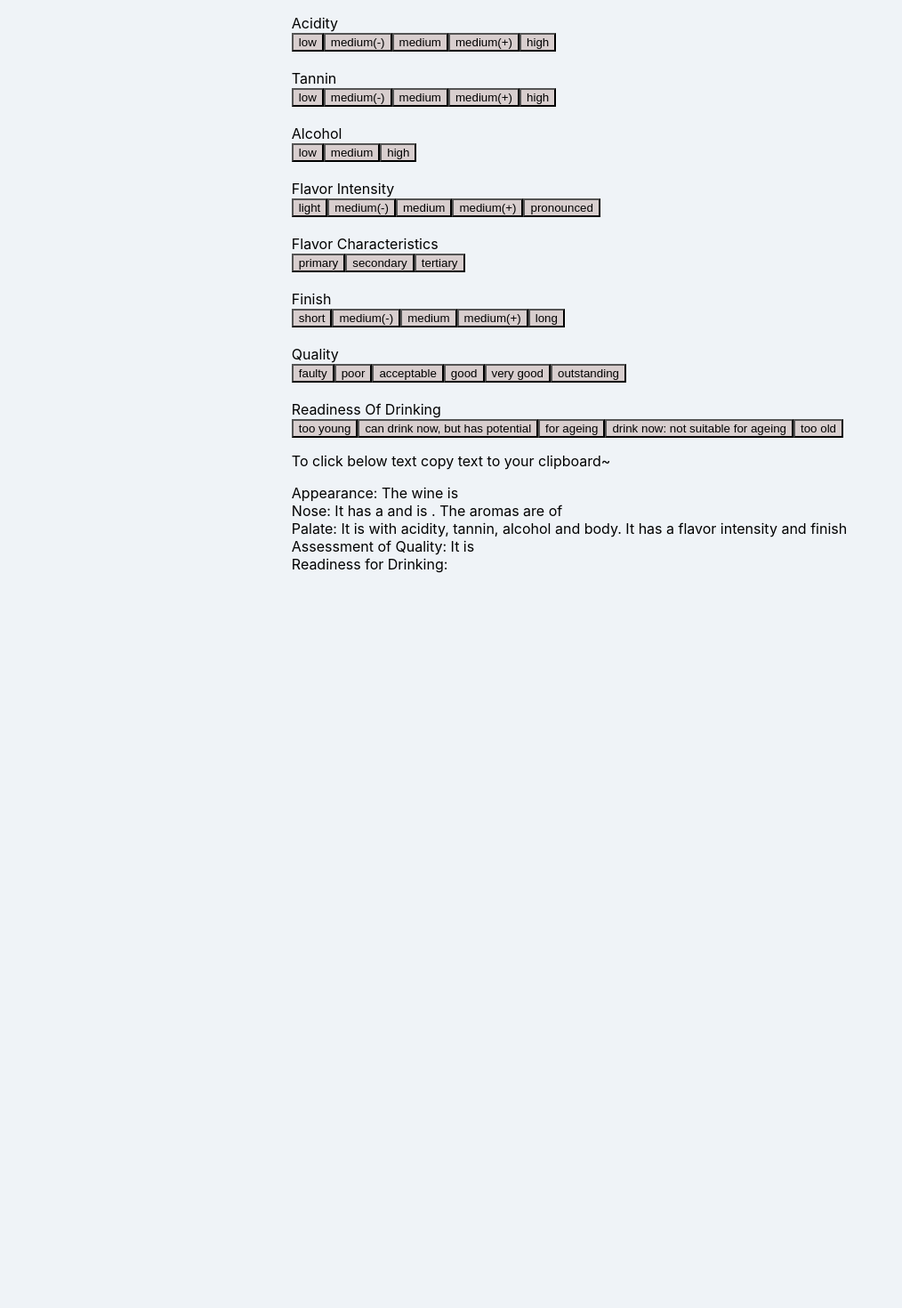
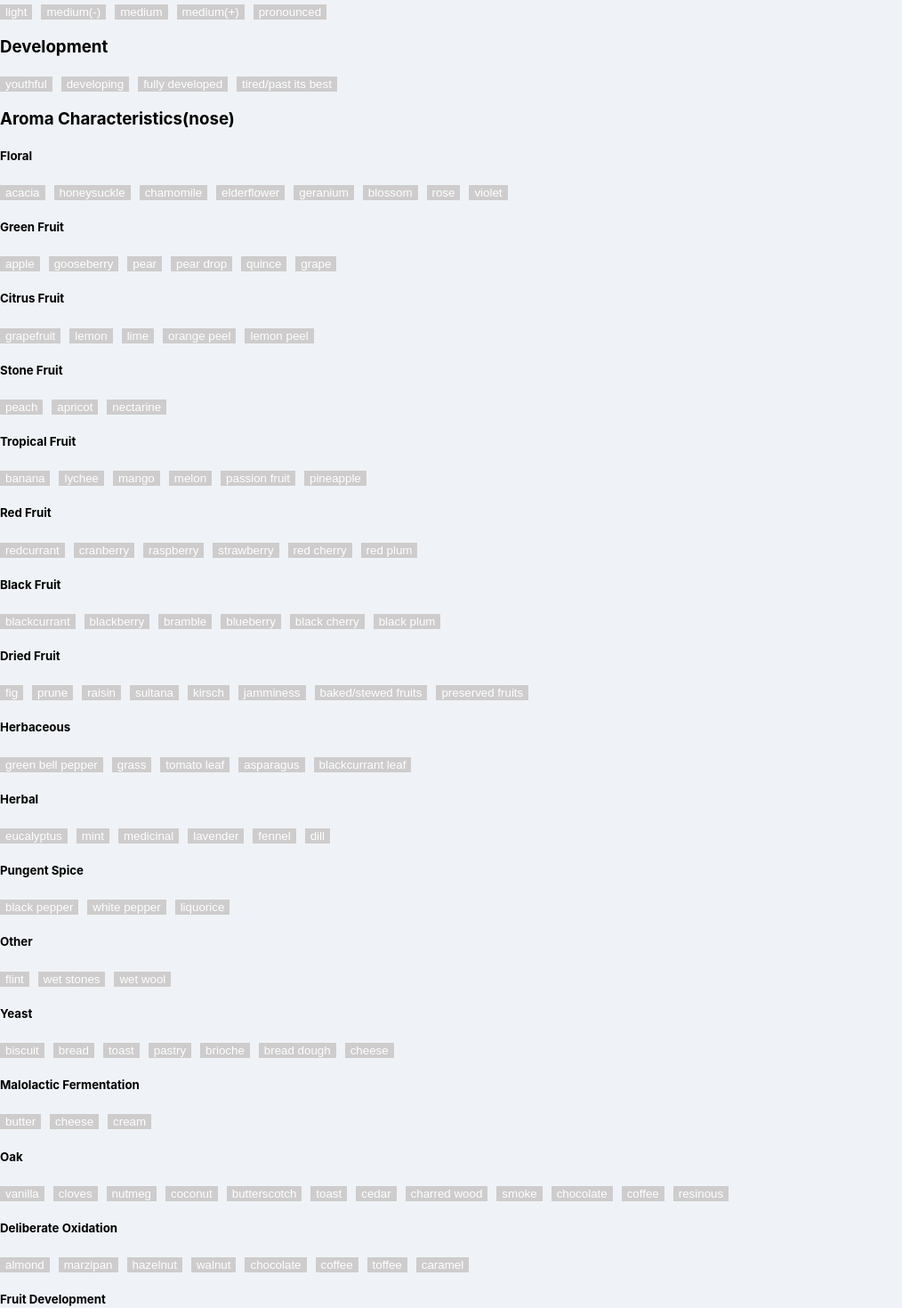
Before and after one commit to sangmoon/vline, a React (Create React App) app: page / in a window 1280 px wide. Shown: the part 480-1950 px from the top of the page at 89% size, without its empty margins (0-1014 px from the left). Before the commit the page ends 1140 px from the top, so only its background shows below. Built offline with nearby package versions, Linux system fonts and the light colour scheme.

Commit message:
add aromas

```diff
--- a/src/App.css
+++ b/src/App.css
@@ -20,11 +20,14 @@ body {
 }
 
 button {
-  background-color: rgb(216, 206, 206);
+  color: white;
+  background-color: rgb(206, 204, 204);
+  border: none;
+  margin-right: 10px;
 }
 
 button.active {
-  background-color: greenyellow;
+  background-color: rgb(3, 3, 3);
 }
 
 p#text {
--- a/src/App.js
+++ b/src/App.js
@@ -1,5 +1,6 @@
 import React from "react"
 import "./App.css"
+import {floral, greenFruit, citrusFruit, stoneFruit, tropicalFruit, redFruit, blackFruit, driedFruit, herbaceous, herbal, pungentSpice,other, yeast, malolacticFermentation, oak, deliberateOxidation, fruitDevelopment, bottleAge} from "./Lexion"
 
 function camelToTitle(str) {
   let result = str.replace( /([A-Z])/g, " $1");
@@ -20,7 +21,17 @@ class Choice extends React.Component {
   }
 }
 
+function Title({title, type}) {
+    if (title) {
+      return <h5>{camelToTitle(title)}</h5>
+    } else {
+      return <h3>{camelToTitle(type)}</h3>
+    }
+  }
+
 class Choices extends React.Component {
+
+
 
   render() {
     const choices = this.props.choices.map(
@@ -30,36 +41,12 @@ class Choices extends React.Component {
     )
     return (
       <div>
-        <div>{camelToTitle(this.props.type)}</div>
+        <Title title={this.props.title} type={this.props.type} />
         {choices}
       </div>
     )
   }
 }
-
-/* PRIMARY AROMAS AND FLAVOURS */
-const floral = ["acacia", "honeysuckle", "chamomile", "elderflower", "geranium", "blossom", "rose", "violet"]
-const greenFruit = ["apple", "gooseberry", "pear", "pear drop", "quince", "grape"]
-const citrusFruit = ["grapefruit", "lemon", "lime", "orange peel", "lemon peel"]
-const stoneFruit = ["peach", "apricot", "nectarine"]
-const tropicalFruit = ["banana", "lychee", "mango", "melon", "passion fruit", "pineapple"]
-const redFruit = ["redcurrant", "cranberry", "raspberry", "strawberry", "red cherry", "red plum"]
-const blackFruit = ["blackcurrant", "blackberry", "bramble", "blueberry", "black cherry", "black plum"]
-const driedFruit = ["fig", "prune", "raisin", "sultana", "kirsch", "jamminess", "baked/stewed fruits", "preserved fruits"]
-const herbaceous = ["green bell pepper", "grass", "tomato leaf", "asparagus", "blackcurrant leaf"]
-const herbal = ["eucalyptus", "mint", "medicinal", "lavender", "fennel", "dill"]
-const pungentSpice = ["black pepper", "white pepper", "liquorice"]
-const other = ["flint", "wet stones", "wet wool"]
-
-/* SECONDARY AROMAS AND FLAVOURS */
-const yeast = ["biscuit", "bread", "toast", "pastry", "brioche", "bread dough", "cheese"]
-const mlf = ["butter", "cheese", "cream"]
-const oak = ["vanilla", "cloves", "nutmeg", "coconut", "butterscotch", "toast", "cedar", "charred wood", "smoke", "chocolate", "coffee", "resinous"]
-
-/* TERTIARY AROMAS AND FLAVOURS */
-const deliberateOxidation = ["almond", "marzipan", "hazelnut", "walnut", "chocolate", "coffee", "toffee", "caramel"]
-const fruitDevelopment = ["dried apricot", "marmalade", "dried apple", "dried banana", "fig", "prune", "tar", "dried blackberry", "dried cranberry", "cooked blackberry", "cooked red plum"]
-const bottleAge = ["petrol", "kerosene", "cinnamon", "ginger", "nutmeg", "toast", "nutty", "mushroom", "hay", "honey", "leather", "forest floor", "earth", "game", "tobacco", "vegetal", "wet leaves", "savoury", "meaty", "farmyard"]
 
 class Board extends React.Component {
   state = {
@@ -116,36 +103,63 @@ class Board extends React.Component {
 
   render() {
     return <section className="container">
+      <h1>Appearance</h1>
       <Choices choices={["pale", "medium", "deep"]} type="appreanceIntensity" active_choices={this.state.appreanceIntensity} callback_on={this.exclusiveChoiceChange.bind(this)}/>
-      <br/>
       <Choices choices={["lemon-green", "lemon", "gold", "amber", "brown"]} type="whiteColor" active_choices={this.state.color} callback_on={this.colorExclusiveChoiceChange.bind(this)}/>
-      <br/>
       <Choices choices={["pink", "salmon", "orange"]} type="roseColor" active_choices={this.state.color} callback_on={this.colorExclusiveChoiceChange.bind(this)}/>
-      <br/>
       <Choices choices={["purple" ,"ruby", "garnet", "tawny", "brown*"]} type="redColor" active_choices={this.state.color} callback_on={this.colorExclusiveChoiceChange.bind(this)}/>
-      <br/>
+
+      <h1>Nose</h1>
       <Choices choices={["light", "medium(-)", "medium", "medium(+)", "pronounced"]} type="noseIntensity" active_choices={this.state.noseIntensity} callback_on={this.exclusiveChoiceChange.bind(this)}/>
-      <br/>
       <Choices choices={["youthful", "developing", "fully developed", "tired/past its best"]} type="development" active_choices={this.state.development} callback_on={this.exclusiveChoiceChange.bind(this)}/>
-      <br/>
-      <Choices choices={["primary", "secondary", "tertiary"]} type="aromaCharacteristics" active_choices={this.state.aromaCharacteristics} callback_on={this.multiChoiceChange.bind(this)}/>
-      <br/>
+      <h3>Aroma Characteristics(nose) </h3>
+      <Choices choices={floral} title="floral" type="aromaCharacteristics" active_choices={this.state.aromaCharacteristics} callback_on={this.multiChoiceChange.bind(this)}/>
+      <Choices choices={greenFruit} title="greenFruit" type="aromaCharacteristics" active_choices={this.state.aromaCharacteristics} callback_on={this.multiChoiceChange.bind(this)}/>
+      <Choices choices={citrusFruit} title="citrusFruit" type="aromaCharacteristics" active_choices={this.state.aromaCharacteristics} callback_on={this.multiChoiceChange.bind(this)}/>
+      <Choices choices={stoneFruit} title="stoneFruit" type="aromaCharacteristics" active_choices={this.state.aromaCharacteristics} callback_on={this.multiChoiceChange.bind(this)}/>
+      <Choices choices={tropicalFruit} title="tropicalFruit" type="aromaCharacteristics" active_choices={this.state.aromaCharacteristics} callback_on={this.multiChoiceChange.bind(this)}/>
+      <Choices choices={redFruit} title="redFruit" type="aromaCharacteristics" active_choices={this.state.aromaCharacteristics} callback_on={this.multiChoiceChange.bind(this)}/>
+      <Choices choices={blackFruit} title="blackFruit" type="aromaCharacteristics" active_choices={this.state.aromaCharacteristics} callback_on={this.multiChoiceChange.bind(this)}/>
+      <Choices choices={driedFruit} title="driedFruit" type="aromaCharacteristics" active_choices={this.state.aromaCharacteristics} callback_on={this.multiChoiceChange.bind(this)}/>
+      <Choices choices={herbaceous} title="herbaceous" type="aromaCharacteristics" active_choices={this.state.aromaCharacteristics} callback_on={this.multiChoiceChange.bind(this)}/>
+      <Choices choices={herbal} title="herbal" type="aromaCharacteristics" active_choices={this.state.aromaCharacteristics} callback_on={this.multiChoiceChange.bind(this)}/>
+      <Choices choices={pungentSpice} title="pungentSpice" type="aromaCharacteristics" active_choices={this.state.aromaCharacteristics} callback_on={this.multiChoiceChange.bind(this)}/>
+      <Choices choices={other} title="other" type="aromaCharacteristics" active_choices={this.state.aromaCharacteristics} callback_on={this.multiChoiceChange.bind(this)}/>
+      <Choices choices={yeast} title="yeast" type="aromaCharacteristics" active_choices={this.state.aromaCharacteristics} callback_on={this.multiChoiceChange.bind(this)}/>
+      <Choices choices={malolacticFermentation} title="malolacticFermentation" type="aromaCharacteristics" active_choices={this.state.aromaCharacteristics} callback_on={this.multiChoiceChange.bind(this)}/>
+      <Choices choices={oak} title="oak" type="aromaCharacteristics" active_choices={this.state.aromaCharacteristics} callback_on={this.multiChoiceChange.bind(this)}/>
+      <Choices choices={deliberateOxidation} title="deliberateOxidation" type="aromaCharacteristics" active_choices={this.state.aromaCharacteristics} callback_on={this.multiChoiceChange.bind(this)}/>
+      <Choices choices={fruitDevelopment} title="fruitDevelopment" type="aromaCharacteristics" active_choices={this.state.aromaCharacteristics} callback_on={this.multiChoiceChange.bind(this)}/>
+      <Choices choices={bottleAge} title="bottleAge" type="aromaCharacteristics" active_choices={this.state.aromaCharacteristics} callback_on={this.multiChoiceChange.bind(this)}/>
+
+      <h1>Palate</h1>
       <Choices choices={["dry", "off-dry", "medium-dry", "medium-sweet", "sweet", "luscious"]} type="sweetness" active_choices={this.state.sweetness} callback_on={this.exclusiveChoiceChange.bind(this)}/>
-      <br/>
       <Choices choices={["low", "medium(-)", "medium", "medium(+)", "high"]} type="acidity" active_choices={this.state.acidity} callback_on={this.exclusiveChoiceChange.bind(this)}/>
-      <br/>
       <Choices choices={["low", "medium(-)", "medium", "medium(+)", "high"]} type="tannin" active_choices={this.state.tannin} callback_on={this.exclusiveChoiceChange.bind(this)}/>
-      <br/>
       <Choices choices={["low", "medium", "high"]} type="alcohol" active_choices={this.state.alcohol} callback_on={this.exclusiveChoiceChange.bind(this)}/>
-      <br/>
       <Choices choices={["light", "medium(-)", "medium", "medium(+)", "pronounced"]} type="flavorIntensity" active_choices={this.state.flavorIntensity} callback_on={this.exclusiveChoiceChange.bind(this)}/>
-      <br/>
-      <Choices choices={["primary", "secondary", "tertiary"]} type="flavorCharacteristics" active_choices={this.state.flavorCharacteristics} callback_on={this.multiChoiceChange.bind(this)}/>
-      <br/>
+      <h3>Aroma Characteristics(flavor) </h3>
+      <Choices choices={floral} title="floral" type="flavorCharacteristics" active_choices={this.state.flavorCharacteristics} callback_on={this.multiChoiceChange.bind(this)}/>
+      <Choices choices={greenFruit} title="greenFruit" type="flavorCharacteristics" active_choices={this.state.flavorCharacteristics} callback_on={this.multiChoiceChange.bind(this)}/>
+      <Choices choices={citrusFruit} title="citrusFruit" type="flavorCharacteristics" active_choices={this.state.flavorCharacteristics} callback_on={this.multiChoiceChange.bind(this)}/>
+      <Choices choices={stoneFruit} title="stoneFruit" type="flavorCharacteristics" active_choices={this.state.flavorCharacteristics} callback_on={this.multiChoiceChange.bind(this)}/>
+      <Choices choices={tropicalFruit} title="tropicalFruit" type="flavorCharacteristics" active_choices={this.state.flavorCharacteristics} callback_on={this.multiChoiceChange.bind(this)}/>
+      <Choices choices={redFruit} title="redFruit" type="flavorCharacteristics" active_choices={this.state.flavorCharacteristics} callback_on={this.multiChoiceChange.bind(this)}/>
+      <Choices choices={blackFruit} title="blackFruit" type="flavorCharacteristics" active_choices={this.state.flavorCharacteristics} callback_on={this.multiChoiceChange.bind(this)}/>
+      <Choices choices={driedFruit} title="driedFruit" type="flavorCharacteristics" active_choices={this.state.flavorCharacteristics} callback_on={this.multiChoiceChange.bind(this)}/>
+      <Choices choices={herbaceous} title="herbaceous" type="flavorCharacteristics" active_choices={this.state.flavorCharacteristics} callback_on={this.multiChoiceChange.bind(this)}/>
+      <Choices choices={herbal} title="herbal" type="flavorCharacteristics" active_choices={this.state.flavorCharacteristics} callback_on={this.multiChoiceChange.bind(this)}/>
+      <Choices choices={pungentSpice} title="pungentSpice" type="flavorCharacteristics" active_choices={this.state.flavorCharacteristics} callback_on={this.multiChoiceChange.bind(this)}/>
+      <Choices choices={other} title="other" type="flavorCharacteristics" active_choices={this.state.flavorCharacteristics} callback_on={this.multiChoiceChange.bind(this)}/>
+      <Choices choices={yeast} title="yeast" type="flavorCharacteristics" active_choices={this.state.flavorCharacteristics} callback_on={this.multiChoiceChange.bind(this)}/>
+      <Choices choices={malolacticFermentation} title="malolacticFermentation" type="flavorCharacteristics" active_choices={this.state.flavorCharacteristics} callback_on={this.multiChoiceChange.bind(this)}/>
+      <Choices choices={oak} title="oak" type="flavorCharacteristics" active_choices={this.state.flavorCharacteristics} callback_on={this.multiChoiceChange.bind(this)}/>
+      <Choices choices={deliberateOxidation} title="deliberateOxidation" type="flavorCharacteristics" active_choices={this.state.flavorCharacteristics} callback_on={this.multiChoiceChange.bind(this)}/>
+      <Choices choices={fruitDevelopment} title="fruitDevelopment" type="flavorCharacteristics" active_choices={this.state.flavorCharacteristics} callback_on={this.multiChoiceChange.bind(this)}/>
+      <Choices choices={bottleAge} title="bottleAge" type="flavorCharacteristics" active_choices={this.state.flavorCharacteristics} callback_on={this.multiChoiceChange.bind(this)}/>
+
       <Choices choices={["short", "medium(-)", "medium", "medium(+)", "long"]} type="finish" active_choices={this.state.finish} callback_on={this.exclusiveChoiceChange.bind(this)}/>
-      <br/>
       <Choices choices={["faulty", "poor", "acceptable", "good", "very good", "outstanding"]} type="quality" active_choices={this.state.quality} callback_on={this.exclusiveChoiceChange.bind(this)}/>
-      <br/>
       <Choices choices={["too young", "can drink now, but has potential", "for ageing", "drink now: not suitable for ageing", "too old"]} type="readinessOfDrinking" active_choices={this.state.readinessOfDrinking} callback_on={this.exclusiveChoiceChange.bind(this)}/>
 
       <p>To click below text copy text to your clipboard~</p>
--- /dev/null
+++ b/src/Lexion.js
@@ -0,0 +1,25 @@
+/* PRIMARY AROMAS AND FLAVOURS */
+const floral = ["acacia", "honeysuckle", "chamomile", "elderflower", "geranium", "blossom", "rose", "violet"]
+const greenFruit = ["apple", "gooseberry", "pear", "pear drop", "quince", "grape"]
+const citrusFruit = ["grapefruit", "lemon", "lime", "orange peel", "lemon peel"]
+const stoneFruit = ["peach", "apricot", "nectarine"]
+const tropicalFruit = ["banana", "lychee", "mango", "melon", "passion fruit", "pineapple"]
+const redFruit = ["redcurrant", "cranberry", "raspberry", "strawberry", "red cherry", "red plum"]
+const blackFruit = ["blackcurrant", "blackberry", "bramble", "blueberry", "black cherry", "black plum"]
+const driedFruit = ["fig", "prune", "raisin", "sultana", "kirsch", "jamminess", "baked/stewed fruits", "preserved fruits"]
+const herbaceous = ["green bell pepper", "grass", "tomato leaf", "asparagus", "blackcurrant leaf"]
+const herbal = ["eucalyptus", "mint", "medicinal", "lavender", "fennel", "dill"]
+const pungentSpice = ["black pepper", "white pepper", "liquorice"]
+const other = ["flint", "wet stones", "wet wool"]
+
+/* SECONDARY AROMAS AND FLAVOURS */
+const yeast = ["biscuit", "bread", "toast", "pastry", "brioche", "bread dough", "cheese"]
+const malolacticFermentation = ["butter", "cheese", "cream"]
+const oak = ["vanilla", "cloves", "nutmeg", "coconut", "butterscotch", "toast", "cedar", "charred wood", "smoke", "chocolate", "coffee", "resinous"]
+
+/* TERTIARY AROMAS AND FLAVOURS */
+const deliberateOxidation = ["almond", "marzipan", "hazelnut", "walnut", "chocolate", "coffee", "toffee", "caramel"]
+const fruitDevelopment = ["dried apricot", "marmalade", "dried apple", "dried banana", "fig", "prune", "tar", "dried blackberry", "dried cranberry", "cooked blackberry", "cooked red plum"]
+const bottleAge = ["petrol", "kerosene", "cinnamon", "ginger", "nutmeg", "toast", "nutty", "mushroom", "hay", "honey", "leather", "forest floor", "earth", "game", "tobacco", "vegetal", "wet leaves", "savoury", "meaty", "farmyard"]
+
+export {floral, greenFruit, citrusFruit, stoneFruit, tropicalFruit, redFruit, blackFruit, driedFruit, herbaceous, herbal, pungentSpice,other, yeast, malolacticFermentation, oak, deliberateOxidation, fruitDevelopment, bottleAge}
```
